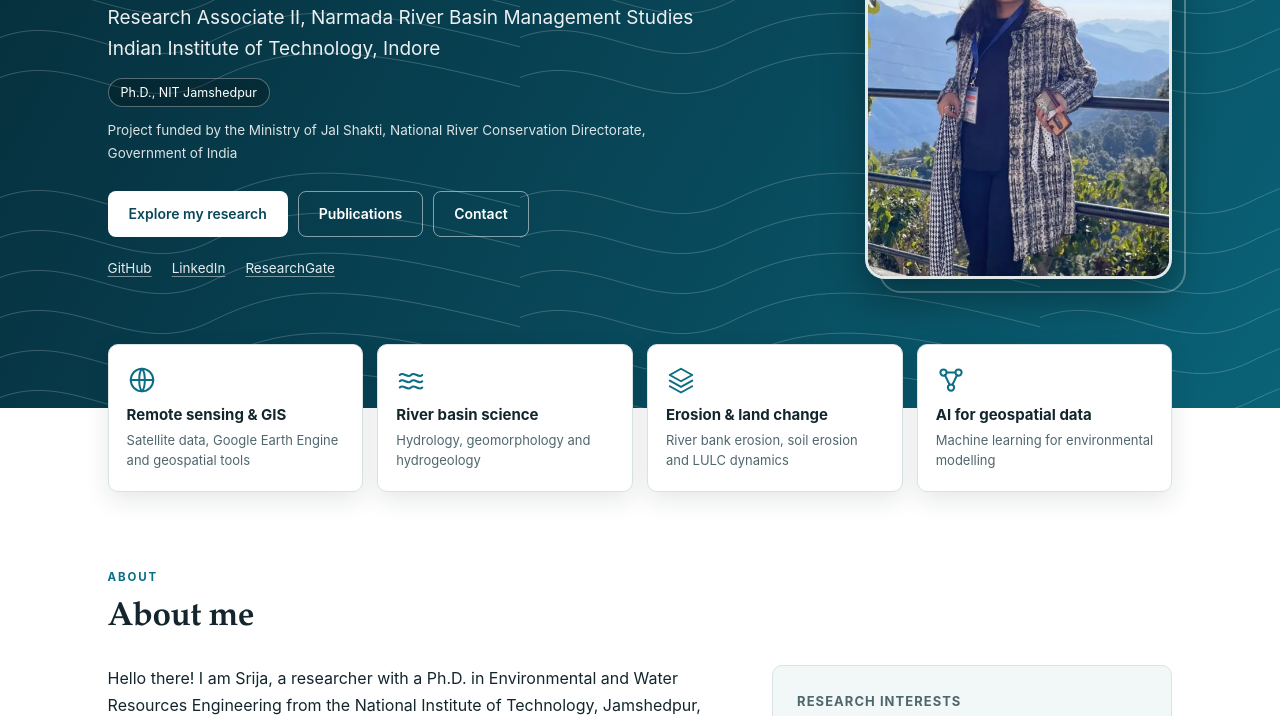
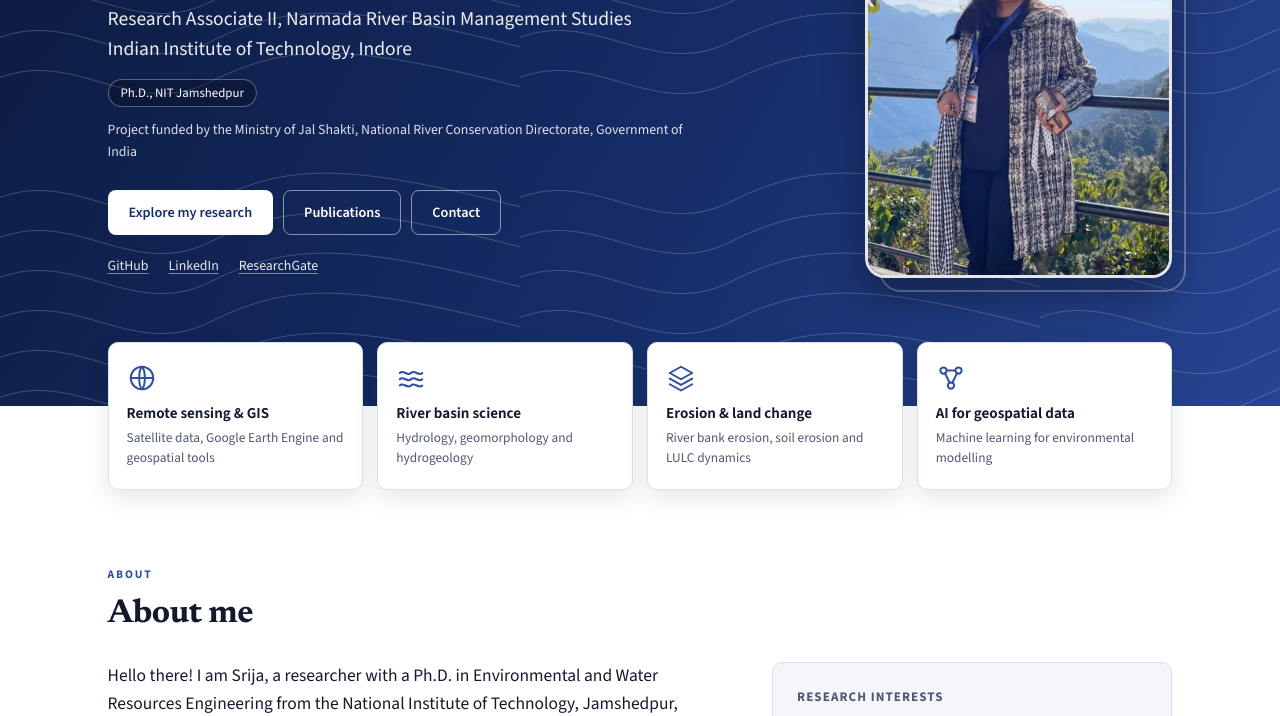
Before and after one commit to roysrija/roysrija.github.io, a plain HTML site: page index.html in a window 1280 px wide. Shown: the part 243-959 px from the top of the page. Drawn offline with Linux system fonts and the light colour scheme.

Commit message:
Make Midnight Indigo the default palette and self-host a new type stack
- Midnight Indigo is now the default; River Teal moves to the optional
  palettes (still reachable via ?palette=teal)
- Headings use Newsreader and body text uses Source Sans 3, served from
  assets/fonts (Latin subset, variable weight, SIL OFL 1.1) instead of the
  system font stack; the two main files are preloaded
- font-size-adjust keeps the apparent text size consistent
- Favicon and theme colour updated to the new palette
- README documents fonts and the new default palette

```diff
--- a/assets/css/style.css
+++ b/assets/css/style.css
@@ -3,17 +3,31 @@
    Colours: every palette is a small set of --p* / --d-* variables (see "Palettes").
    To change the whole look, change the palette variables or set data-palette on <html>. */
 
+/* ---------- Fonts (self-hosted, latin subset, SIL Open Font License 1.1) ---------- */
+@font-face { font-family: "Newsreader"; font-style: normal; font-weight: 200 800; font-display: swap;
+  src: url("../fonts/newsreader-latin-wght-normal.woff2") format("woff2");
+  unicode-range: U+0000-00FF, U+0131, U+0152-0153, U+02BB-02BC, U+02C6, U+02DA, U+02DC, U+0304, U+0308, U+0329, U+2000-206F, U+20AC, U+2122, U+2191, U+2193, U+2212, U+2215, U+FEFF, U+FFFD; }
+@font-face { font-family: "Newsreader"; font-style: italic; font-weight: 200 800; font-display: swap;
+  src: url("../fonts/newsreader-latin-wght-italic.woff2") format("woff2");
+  unicode-range: U+0000-00FF, U+0131, U+0152-0153, U+02BB-02BC, U+02C6, U+02DA, U+02DC, U+0304, U+0308, U+0329, U+2000-206F, U+20AC, U+2122, U+2191, U+2193, U+2212, U+2215, U+FEFF, U+FFFD; }
+@font-face { font-family: "Source Sans 3"; font-style: normal; font-weight: 200 900; font-display: swap;
+  src: url("../fonts/source-sans-3-latin-wght-normal.woff2") format("woff2");
+  unicode-range: U+0000-00FF, U+0131, U+0152-0153, U+02BB-02BC, U+02C6, U+02DA, U+02DC, U+0304, U+0308, U+0329, U+2000-206F, U+20AC, U+2122, U+2191, U+2193, U+2212, U+2215, U+FEFF, U+FFFD; }
+@font-face { font-family: "Source Sans 3"; font-style: italic; font-weight: 200 900; font-display: swap;
+  src: url("../fonts/source-sans-3-latin-wght-italic.woff2") format("woff2");
+  unicode-range: U+0000-00FF, U+0131, U+0152-0153, U+02BB-02BC, U+02C6, U+02DA, U+02DC, U+0304, U+0308, U+0329, U+2000-206F, U+20AC, U+2122, U+2191, U+2193, U+2212, U+2215, U+FEFF, U+FFFD; }
+
 /* ---------- Palettes ---------- */
 /* Each palette defines light values (--p*), dark values (--d-*) and hero gradient stops (--h1..--h3).
-   Default (no attribute) = River Teal. Contrast of every text/background pair has been checked against WCAG AA. */
+   Default (no attribute) = Midnight Indigo. Contrast of every text/background pair has been checked against WCAG AA. */
 :root {
-  --p: #0b6e84; --p-deep: #08485a; --p-tint: #e3f1f4; --p-soft: #f2f7f7;
-  --p-ink: #13262d; --p-muted: #4f666e; --p-line: #d9e3e5; --p-accent: #2f7d55;
-  --p-sand: #f7f0e2; --p-sandink: #6f5219;
-  --h1: #062d3a; --h2: #08485a; --h3: #0b6e84; --glow: 102, 196, 217;
-  --d-p: #66c4d9; --d-tint: #14333d; --d-bg: #0c1a20; --d-soft: #11252d; --d-card: #112730;
-  --d-line: #224049; --d-ink: #e5eef0; --d-muted: #9db3ba; --d-accent: #72c99b;
-  --d-sand: #2b2415; --d-sandink: #e3c48a;
+  --p: #2f4fa3; --p-deep: #162d68; --p-tint: #e8edf9; --p-soft: #f4f6fb;
+  --p-ink: #131a2e; --p-muted: #4f5870; --p-line: #dadfec; --p-accent: #a86610;
+  --p-sand: #fbf0dc; --p-sandink: #704310;
+  --h1: #0b1a3e; --h2: #162d68; --h3: #2f4fa3; --glow: 140, 170, 240;
+  --d-p: #8fb0ff; --d-tint: #1b2a52; --d-bg: #0a1020; --d-soft: #101a33; --d-card: #121d38;
+  --d-line: #25325a; --d-ink: #e8ecf8; --d-muted: #a2acc8; --d-accent: #f0b04a;
+  --d-sand: #2f2412; --d-sandink: #f0c98a;
 }
 :root[data-palette="forest"] {
   --p: #2b6b45; --p-deep: #15402a; --p-tint: #e4f1e8; --p-soft: #f3f8f4;
@@ -24,14 +38,14 @@
   --d-line: #24402f; --d-ink: #e6efe9; --d-muted: #9fb5a7; --d-accent: #e0b25a;
   --d-sand: #2b2415; --d-sandink: #e3c48a;
 }
-:root[data-palette="indigo"] {
-  --p: #2f4fa3; --p-deep: #162d68; --p-tint: #e8edf9; --p-soft: #f4f6fb;
-  --p-ink: #131a2e; --p-muted: #4f5870; --p-line: #dadfec; --p-accent: #a86610;
-  --p-sand: #fbf0dc; --p-sandink: #704310;
-  --h1: #0b1a3e; --h2: #162d68; --h3: #2f4fa3; --glow: 140, 170, 240;
-  --d-p: #8fb0ff; --d-tint: #1b2a52; --d-bg: #0a1020; --d-soft: #101a33; --d-card: #121d38;
-  --d-line: #25325a; --d-ink: #e8ecf8; --d-muted: #a2acc8; --d-accent: #f0b04a;
-  --d-sand: #2f2412; --d-sandink: #f0c98a;
+:root[data-palette="teal"] {
+  --p: #0b6e84; --p-deep: #08485a; --p-tint: #e3f1f4; --p-soft: #f2f7f7;
+  --p-ink: #13262d; --p-muted: #4f666e; --p-line: #d9e3e5; --p-accent: #2f7d55;
+  --p-sand: #f7f0e2; --p-sandink: #6f5219;
+  --h1: #062d3a; --h2: #08485a; --h3: #0b6e84; --glow: 102, 196, 217;
+  --d-p: #66c4d9; --d-tint: #14333d; --d-bg: #0c1a20; --d-soft: #11252d; --d-card: #112730;
+  --d-line: #224049; --d-ink: #e5eef0; --d-muted: #9db3ba; --d-accent: #72c99b;
+  --d-sand: #2b2415; --d-sandink: #e3c48a;
 }
 :root[data-palette="terracotta"] {
   --p: #a84a22; --p-deep: #5e2610; --p-tint: #fbeae2; --p-soft: #fbf5f1;
@@ -64,8 +78,8 @@
   --wrap: 1180px;
   --gutter: clamp(20px, 4.5vw, 68px);
   --radius: 10px;
-  --serif: "Iowan Old Style", "Palatino Linotype", Palatino, Georgia, "Times New Roman", serif;
-  --sans: -apple-system, BlinkMacSystemFont, "Segoe UI", Roboto, "Helvetica Neue", Arial, sans-serif;
+  --serif: "Newsreader", "Iowan Old Style", "Palatino Linotype", Georgia, "Times New Roman", serif;
+  --sans: "Source Sans 3", "Segoe UI", "Helvetica Neue", Arial, system-ui, sans-serif;
   color-scheme: light;
 }
 :root[data-theme="dark"] {
@@ -92,7 +106,7 @@
 /* ---------- Base ---------- */
 *, *::before, *::after { box-sizing: border-box; }
 html { scroll-behavior: smooth; scroll-padding-top: calc(var(--topbar-h) + 16px); -webkit-text-size-adjust: 100%; }
-body { margin: 0; background: var(--bg); color: var(--ink); font: 16px/1.7 var(--sans); -webkit-font-smoothing: antialiased; overflow-wrap: break-word; }
+body { margin: 0; background: var(--bg); color: var(--ink); font: 17px/1.65 var(--sans); font-size-adjust: 0.5; font-kerning: normal; -webkit-font-smoothing: antialiased; overflow-wrap: break-word; }
 h1, h2, h3, h4, p, ul, ol, dl, dd, figure { margin: 0; }
 ul, ol { padding: 0; list-style: none; }
 img { display: block; max-width: 100%; height: auto; }
--- a/assets/js/main.js
+++ b/assets/js/main.js
@@ -228,26 +228,27 @@
 
   /* ---------- Colour palette preview (only with ?preview or ?palette=) ---------- */
   var PALETTES = [
+    { id: 'indigo',     name: 'Midnight Indigo',   a: '#2f4fa3', b: '#162d68' }, /* default */
     { id: 'teal',       name: 'River Teal',        a: '#0b6e84', b: '#08485a' },
     { id: 'forest',     name: 'Forest Green',      a: '#2b6b45', b: '#15402a' },
-    { id: 'indigo',     name: 'Midnight Indigo',   a: '#2f4fa3', b: '#162d68' },
     { id: 'terracotta', name: 'Terracotta Earth',  a: '#a84a22', b: '#5e2610' },
     { id: 'burgundy',   name: 'Burgundy Academic', a: '#8a2c3c', b: '#3b1823' }
   ];
+  var DEFAULT_PALETTE = 'indigo';
   var params = new URLSearchParams(window.location.search);
   if (params.has('preview') || params.has('palette')) {
     var panel = document.createElement('aside'); /* a landmark, so assistive tech can find it */
     panel.className = 'palette-picker';
     panel.setAttribute('aria-labelledby', 'pp-title');
     panel.innerHTML = '<h2 id="pp-title">Colour options</h2>';
-    var current = root.getAttribute('data-palette') || 'teal';
+    var current = root.getAttribute('data-palette') || DEFAULT_PALETTE;
     var buttons = PALETTES.map(function (p) {
       var b = document.createElement('button');
       b.type = 'button';
       b.setAttribute('data-palette', p.id);
       b.innerHTML = '<span class="sw" style="background:linear-gradient(135deg,' + p.a + ' 50%,' + p.b + ' 50%)"></span><span>' + p.name + '</span>';
       b.addEventListener('click', function () {
-        if (p.id === 'teal') root.removeAttribute('data-palette'); else root.setAttribute('data-palette', p.id);
+        if (p.id === DEFAULT_PALETTE) root.removeAttribute('data-palette'); else root.setAttribute('data-palette', p.id);
         buttons.forEach(function (x) { x.setAttribute('aria-pressed', String(x === b)); });
         try {
           var u = new URL(window.location.href);
--- a/index.html
+++ b/index.html
@@ -6,7 +6,7 @@
   <title>Dr. Srija Roy | Remote Sensing, GIS &amp; River Basin Hydrology</title>
   <meta name="description" content="Dr. Srija Roy is a Research Associate at IIT Indore working on remote sensing, GIS, hydrology, geomorphology and machine learning for river basin management.">
   <meta name="author" content="Srija Roy">
-  <meta name="theme-color" content="#08485a">
+  <meta name="theme-color" content="#162d68">
   <link rel="canonical" href="https://roysrija.github.io/">
   <link rel="icon" href="assets/img/favicon.svg" type="image/svg+xml">
 
@@ -21,6 +21,8 @@
   <meta property="og:image:alt" content="Portrait of Dr. Srija Roy in the mountains">
   <meta name="twitter:card" content="summary_large_image">
 
+  <link rel="preload" href="assets/fonts/newsreader-latin-wght-normal.woff2" as="font" type="font/woff2" crossorigin>
+  <link rel="preload" href="assets/fonts/source-sans-3-latin-wght-normal.woff2" as="font" type="font/woff2" crossorigin>
   <link rel="stylesheet" href="assets/css/style.css">
   <script>
     /* Runs before first paint: marks JS as available, applies the saved theme and an optional ?palette= preview. */
```
Also changed, not shown: assets/fonts/newsreader-latin-wght-italic.woff2 (added), assets/fonts/newsreader-latin-wght-normal.woff2 (added), assets/fonts/source-sans-3-latin-wght-italic.woff2 (added), assets/fonts/source-sans-3-latin-wght-normal.woff2 (added), assets/img/favicon.svg, 2 other files.
